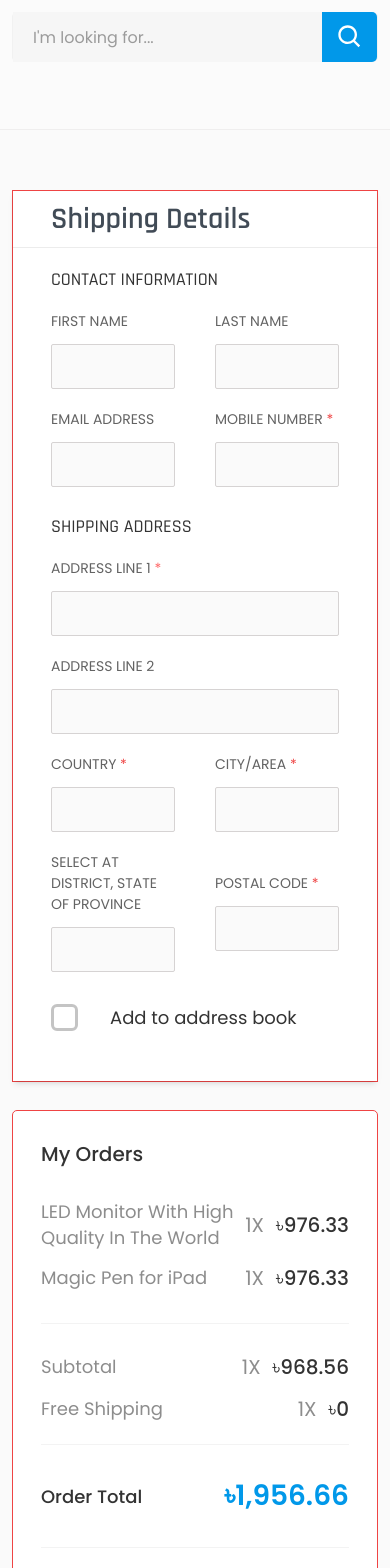
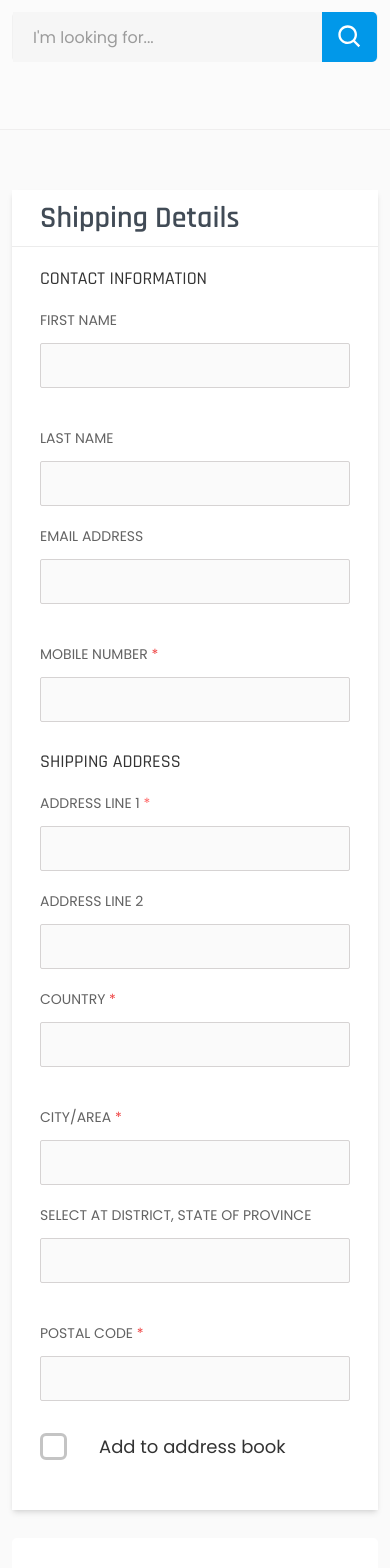
Before and after one commit to nursoftwarebd/glamcart-e-commerce, a Next.js app: page /shipping-details in a window 390 px wide. Shown: the top 1568 px of the page. Built offline with nearby package versions, Linux system fonts and the light colour scheme.

Commit message:
shipping page responsive

```diff
--- a/src/components/screen/ShippingDetails/OrderCard.jsx
+++ b/src/components/screen/ShippingDetails/OrderCard.jsx
@@ -4,7 +4,7 @@ import Image from "next/image";
 
 const OrderCard = () => {
   return (
-    <div className="w-full xl:w-[439px] 2xl:w-[439px] border border-red-500 p-7 bg-white rounded-[5px]">
+    <div className="w-full xl:w-[439px] 2xl:w-[439px] p-7 bg-white rounded-[5px]">
       <h5 className="text-xl text-blackPrimary font-medium leading-[30px]">
         My Orders
       </h5>
@@ -60,7 +60,7 @@ const OrderCard = () => {
         <h5 className="text-lg text-blackPrimary font-medium leading-[27px]">
           Order Total
         </h5>
-        <h3 className="text-heading28 text-secondary font-semibold leading-[42px]">
+        <h3 className="text-xl md:text-heading28 text-secondary font-semibold leading-[42px]">
           ৳1,956.66
         </h3>
       </div>
--- a/src/components/screen/ShippingDetails/ShippingForm.jsx
+++ b/src/components/screen/ShippingDetails/ShippingForm.jsx
@@ -2,20 +2,20 @@ import Checkbox from "@/components/common/Checkbox";
 
 const ShippingForm = () => {
   return (
-    <div className="w-full  2xl:w-[920px] border border-red-500">
+    <div className="w-full  2xl:w-[920px]">
       <div className="bg-white shadow-md">
-        <div className="py-4 px-[38px] border-borderAccount border-b-[.75px] flex items-center justify-between">
+        <div className="py-4 px-7 sm:px-[38px] border-borderAccount border-b-[.75px] flex items-center justify-between">
           <h3 className="font-rajdhani text-accountBlack text-heading30 leading-6 tracking-[2%] font-semibold">
             Shipping Details
           </h3>
         </div>
-        <div className="px-[38px] pt-5 pb-13">
+        <div className="px-7 sm:px-[38px] pt-5 pb-13">
           <form action="#" className="w-full">
             <div className="space-y-5">
               <h5 className="form_title">Contact Information</h5>
               <div className="space-y-5">
-                <div className="w-full flex items-center gap-10">
-                  <div className="w-1/2 space-y-3 flex flex-col">
+                <div className="w-full flex flex-col sm:flex-row items-center gap-10">
+                  <div className="w-full sm:w-1/2 space-y-3 flex flex-col">
                     <label htmlFor="" className="address_form_label">
                       First name
                     </label>
@@ -24,7 +24,7 @@ const ShippingForm = () => {
                       className="w-full h-[45px] lg:w-[400px] px-4 py-3 outline-none bg-backgroundPage rounded-[2px] border-[1px] border-grayBorderForm"
                     />
                   </div>
-                  <div className="w-1/2 space-y-3 flex flex-col">
+                  <div className="w-full sm:w-1/2 space-y-3 flex flex-col">
                     <label htmlFor="" className="address_form_label">
                       Last name
                     </label>
@@ -34,8 +34,8 @@ const ShippingForm = () => {
                     />
                   </div>
                 </div>
-                <div className="w-full flex items-center gap-10">
-                  <div className="w-1/2 space-y-3 flex flex-col">
+                <div className="w-full flex flex-col sm:flex-row items-center gap-10">
+                  <div className="w-full sm:w-1/2 space-y-3 flex flex-col">
                     <label htmlFor="" className="address_form_label">
                       EMAIL ADDRESS
                     </label>
@@ -44,7 +44,7 @@ const ShippingForm = () => {
                       className="w-full h-[45px] lg:w-[400px] px-4 py-3 outline-none bg-backgroundPage rounded-[2px] border-[1px] border-grayBorderForm"
                     />
                   </div>
-                  <div className="w-1/2  space-y-3 flex flex-col">
+                  <div className="w-full sm:w-1/2  space-y-3 flex flex-col">
                     <label htmlFor="" className="address_form_label">
                       MOBILE NUMBER <span className="text-red-500">*</span>
                     </label>
@@ -79,8 +79,8 @@ const ShippingForm = () => {
                 </div>
               </div>
               <div className="space-y-5">
-                <div className="w-full flex items-center gap-10">
-                  <div className="w-1/2 space-y-3 flex flex-col">
+                <div className="w-full flex flex-col sm:flex-row items-center gap-10">
+                  <div className="w-full sm:w-1/2 space-y-3 flex flex-col">
                     <label htmlFor="" className="address_form_label">
                       Country <span className="text-red-500">*</span>
                     </label>
@@ -89,7 +89,7 @@ const ShippingForm = () => {
                       className="w-full h-[45px] xl:w-[400px] px-4 py-3 outline-none bg-backgroundPage rounded-[2px] border-[1px] border-grayBorderForm"
                     />
                   </div>
-                  <div className="w-1/2 space-y-3 flex flex-col">
+                  <div className="w-full sm:w-1/2 space-y-3 flex flex-col">
                     <label htmlFor="" className="address_form_label">
                       City/Area <span className="text-red-500">*</span>
                     </label>
@@ -99,8 +99,8 @@ const ShippingForm = () => {
                     />
                   </div>
                 </div>
-                <div className="w-full flex items-center gap-10">
-                  <div className="w-1/2 space-y-3 flex flex-col">
+                <div className="w-full flex flex-col sm:flex-row items-center gap-10">
+                  <div className="w-full sm:w-1/2 space-y-3 flex flex-col">
                     <label htmlFor="" className="address_form_label">
                       Select at district, state of province
                     </label>
@@ -109,7 +109,7 @@ const ShippingForm = () => {
                       className="w-full h-[45px] xl:w-[400px] px-4 py-3 outline-none bg-backgroundPage rounded-[2px] border-[1px] border-grayBorderForm"
                     />
                   </div>
-                  <div className="w-1/2 space-y-3 flex flex-col">
+                  <div className="w-full sm:w-1/2 space-y-3 flex flex-col">
                     <label htmlFor="" className="address_form_label">
                       Postal Code <span className="text-red-500">*</span>
                     </label>
```
